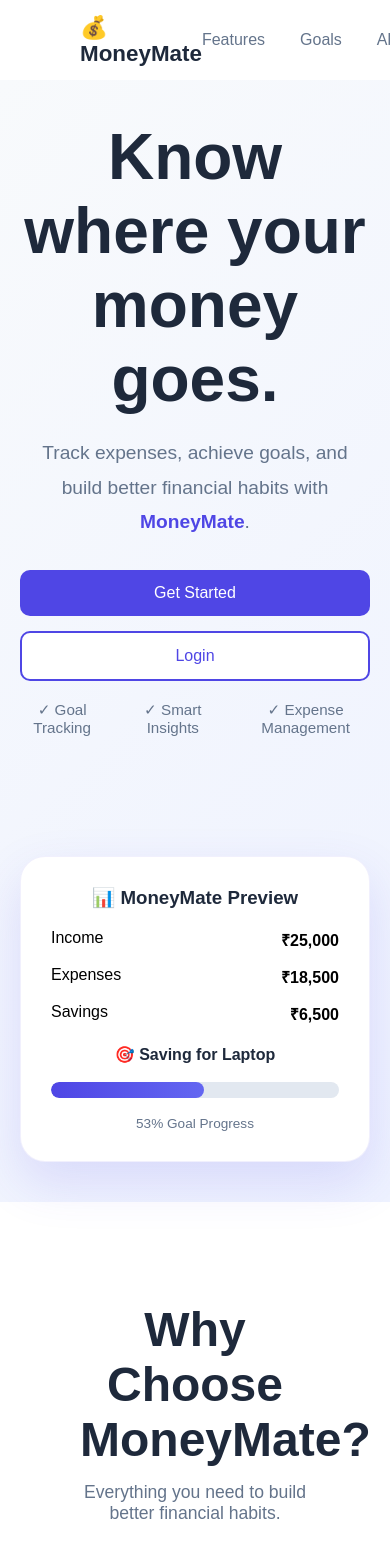
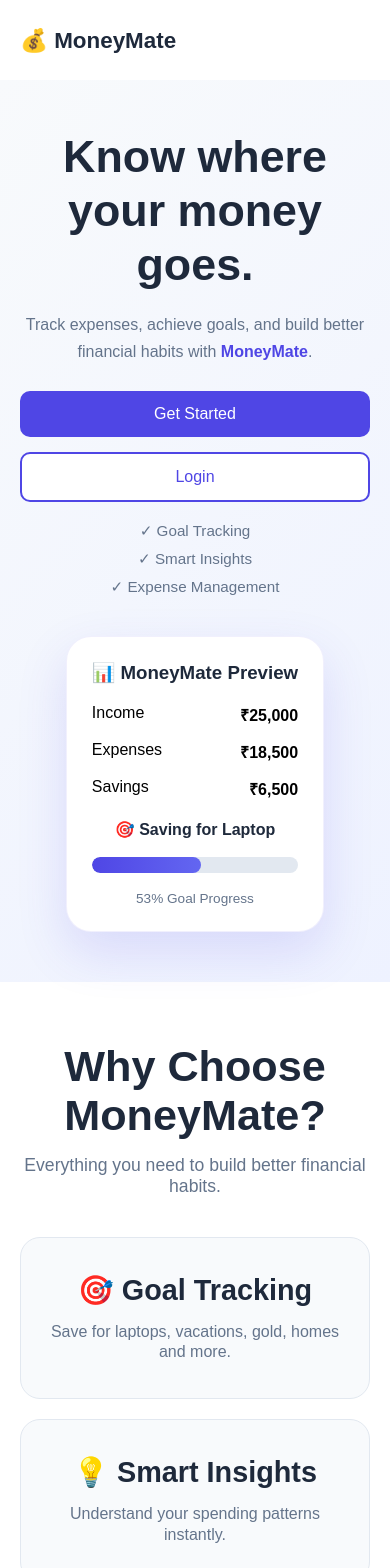
Before and after one commit to Krithika1031/MoneyMate, a React app in the folder frontend/: page / in a window 390 px wide. Shown: the top 1568 px of the page. Built offline with nearby package versions, Linux system fonts and the light colour scheme; the HTML template or start-up script is replaced by a standard one.

Commit message:
CSS updates responsiveness

```diff
--- a/frontend/src/styles/Features.css
+++ b/frontend/src/styles/Features.css
@@ -50,3 +50,38 @@
   color: #64748b;
   line-height: 1.3;
 }
+@media (max-width:768px){
+
+.features-section{
+
+    padding:60px 20px;
+
+}
+
+.features-section h2{
+
+    font-size:2.7rem;
+
+}
+
+.features-subtitle{
+
+    margin-bottom:40px;
+
+}
+
+.features-grid{
+
+    grid-template-columns:1fr;
+
+    gap:20px;
+
+}
+
+.feature-card{
+
+    width:100%;
+
+}
+
+}
--- a/frontend/src/styles/Footer.css
+++ b/frontend/src/styles/Footer.css
@@ -66,3 +66,26 @@
   color: white;
   padding-left: 8px;
 }
+@media (max-width:768px){
+
+.footer{
+
+    padding:50px 20px;
+
+}
+
+.footer-content{
+
+    flex-direction:column;
+
+    gap:30px;
+
+}
+
+.footer-brand{
+
+    max-width:100%;
+
+}
+
+}
--- a/frontend/src/styles/HowItWorks.css
+++ b/frontend/src/styles/HowItWorks.css
@@ -79,3 +79,26 @@ line-height:1.8;
   color: #64748b;
   line-height: 1.7;
 }
+@media (max-width:768px){
+
+.how-section{
+
+    padding:60px 20px;
+
+}
+
+.how-section h2{
+
+    font-size:2.7rem;
+
+}
+
+.steps-container{
+
+    grid-template-columns:1fr;
+
+    gap:20px;
+
+}
+
+}
--- a/frontend/src/styles/LandingPage.css
+++ b/frontend/src/styles/LandingPage.css
@@ -246,89 +246,93 @@
   align-items: center;
   gap: 40px;
 }
-@media (max-width:768px){
-.hero{
-    display:flex;
-    flex-direction:column;
-    align-items:center;
-    text-align:center;
+@media (max-width: 768px) {
 
-    padding:40px 20px;
+  .hero {
+    flex-direction: column;
+    align-items: center;
+    text-align: center;
+    gap: 40px;
+    padding: 50px 20px;
+    min-height: auto;
   }
-.hero-content{
-    width:100%;
+
+  .hero-left {
+    width: 100%;
+    max-width: 100%;
   }
-.hero-content h1{
 
-    font-size:3rem;
+  .hero-left h1 {
+    font-size: 2.8rem;
+    line-height: 1.2;
+    margin-bottom: 20px;
+  }
 
-    line-height:1.2;
+  .hero-left p {
+    font-size: 1rem;
+    line-height: 1.7;
+    margin-bottom: 25px;
+  }
 
-    margin-bottom:20px;
+  .hero-buttons {
+    width: 100%;
+    display: flex;
+    flex-direction: column;
+    gap: 15px;
   }
-.hero-content p{
 
-    font-size:18px;
+  .primary-btn,
+  .secondary-btn {
+    width: 100%;
+  }
 
-    line-height:1.7;
+  .hero-right {
+    width: 100%;
+    display: flex;
+    justify-content: center;
+  }
 
-    margin-bottom:25px;
+  .dashboard-preview {
+    width: 100%;
+    max-width: 380px;
+    padding: 25px;
   }
-.hero-buttons{
 
-    display:flex;
+  .stats-row {
+    flex-direction: column;
+    gap: 15px;
+  }
 
-    flex-direction:column;
+  .stat-card {
+    width: 100%;
+  }
 
-    gap:15px;
+  .goal-card {
+    width: 100%;
+  }
 
-    width:100%;
+  .trust-line {
+    flex-direction: column;
+    gap: 10px;
+    align-items: center;
   }
-.hero-buttons button{
 
-    width:100%;
+  /* ---------- Navbar ---------- */
+
+  .navbar {
+    padding: 20px;
   }
-.hero-image{
 
-    margin-top:40px;
+  .navbar-right {
+    gap: 15px;
+  }
 
-    width:100%;
+  .nav-links {
+    display: none;
   }
-.hero-image img{
 
-    width:100%;
+  .nav-btn {
+    display: none;
   }
-.features-grid{
-
-display:grid;
-
-grid-template-columns:1fr;
-
-gap:20px;
 
 }
-.feature-card{
-
-width:100%;
-}
-.goals-container{
-
-    display:flex;
-
-    flex-direction:column;
-
-    align-items:center;
-
-    gap:30px;
-
-}
-.goal-card{
-
-width:100%;
-
-max-width:350px;
-
-margin:auto;
-
-}
-}
```
Lines whose indentation alone changed are shown as unchanged.
